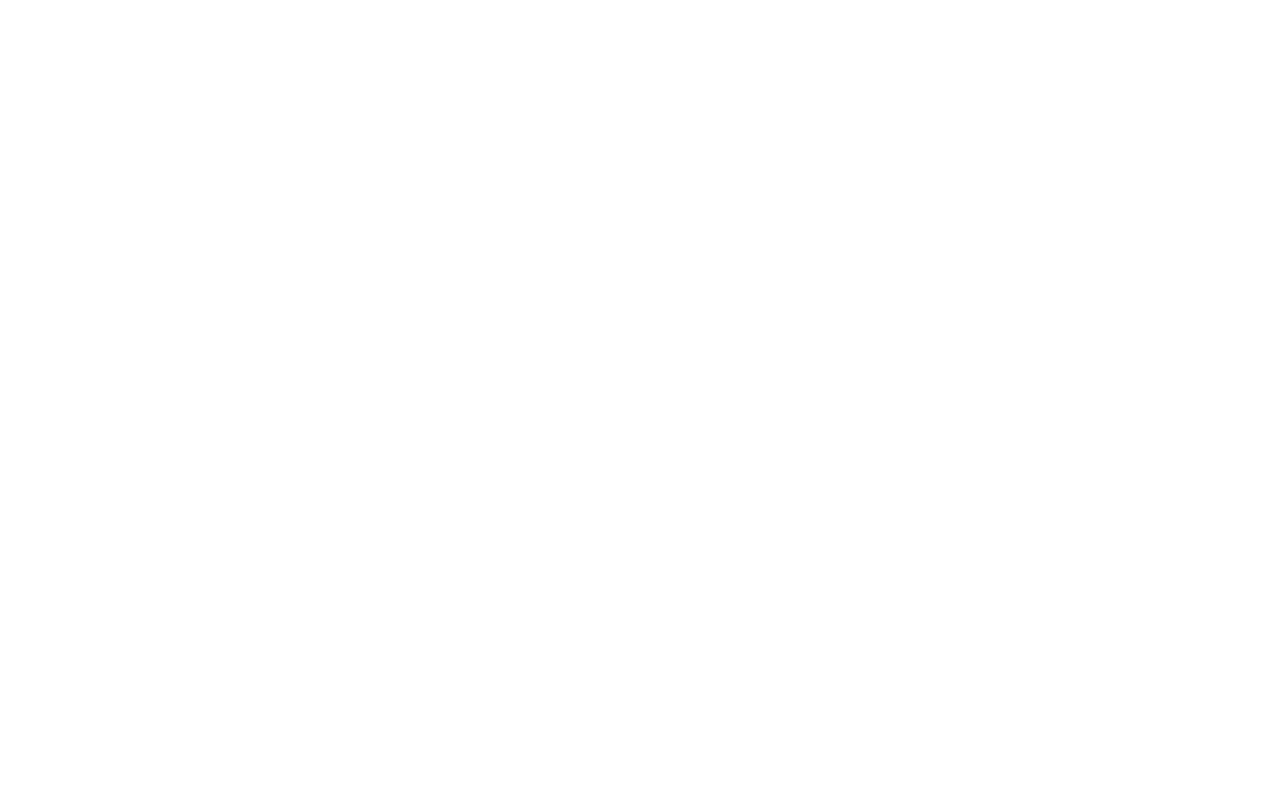
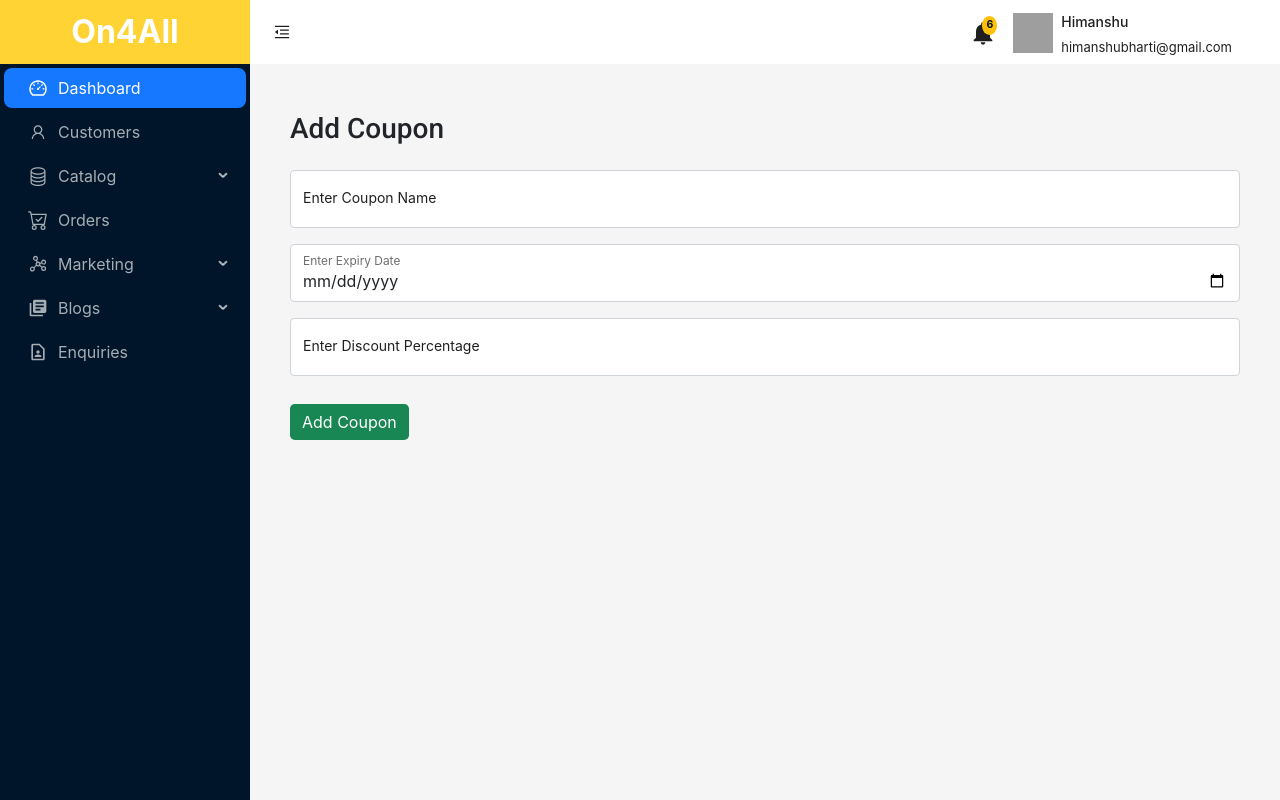
Before and after one commit to Himanshu-Bharti-Ji/On4All, a React (Vite) app in the folder admin app/: page /admin/add-coupon in a window 1280 px wide. Before the commit this address had no page. Built offline with nearby package versions, Linux system fonts and the light colour scheme; grey boxes are pictures that could not be loaded.

Commit message:
add coupon feature(add, list) in admin app

```diff
--- a/admin app/src/App.jsx
+++ b/admin app/src/App.jsx
@@ -21,6 +21,8 @@
 import AddCategory from './pages/AddCategory'
 import AddBrand from './pages/AddBrand'
 import AddProduct from './pages/AddProduct'
+import AddCoupon from './pages/AddCoupon'
+import CouponList from './pages/CouponList'
 
 function App() {
   const [count, setCount] = useState(0)
@@ -48,6 +50,8 @@
           <Route path='category' element={<AddCategory />} />
           <Route path='brand' element={<AddBrand />} />
           <Route path='product' element={<AddProduct />} />
+          <Route path='add-coupon' element={<AddCoupon />} />
+          <Route path='coupon-list' element={<CouponList />} />
         </Route>
       </Routes>
     </Router>
--- a/admin app/src/app/store.js
+++ b/admin app/src/app/store.js
@@ -9,6 +9,7 @@
 import blogCategoryReducer from "../features/blogCategory/blogCategorySlice"
 import enquiryReducer from "../features/enquiry/enquirySlice";
 import uploadReducer from "../features/upload/uploadSlice";
+import couponReducer from "../features/coupon/couponSlice";
 
 
 export const store = configureStore({
@@ -23,5 +24,6 @@
         blogCategory: blogCategoryReducer,
         enquiry: enquiryReducer,
         upload: uploadReducer,
+        coupon: couponReducer,
     },
 });
--- a/admin app/src/components/MainLayout.jsx
+++ b/admin app/src/components/MainLayout.jsx
@@ -19,6 +19,9 @@
 import { BiCategoryAlt, BiColorFill, BiBookAdd } from "react-icons/bi";
 import { MdLibraryBooks, MdOutlineContactPage, MdNotifications } from "react-icons/md";
 import { TbCategoryPlus } from "react-icons/tb";
+import { PiGraphDuotone } from "react-icons/pi";
+import { RiCoupon2Line } from "react-icons/ri";
+
 
 import { useNavigate } from 'react-router-dom';
 import { Outlet } from 'react-router-dom';
@@ -116,6 +119,23 @@
                             key: 'orders',
                             icon: <BsCartCheck className='fs-5' />,
                             label: 'Orders',
+                        },
+                        {
+                            key: 'marketing',
+                            icon: <PiGraphDuotone className='fs-5' />,
+                            label: 'Marketing',
+                            children: [
+                                {
+                                    key: 'add-coupon',
+                                    icon: <RiCoupon2Line className='fs-5' />,
+                                    label: 'Add Coupon',
+                                },
+                                {
+                                    key: 'coupon-list',
+                                    icon: <CiCircleList className='fs-5' />,
+                                    label: 'Coupon List',
+                                },
+                            ]
                         },
                         {
                             key: 'blogs',
--- /dev/null
+++ b/admin app/src/features/coupon/couponService.js
@@ -0,0 +1,24 @@
+import axios from 'axios';
+import { base_url } from '../../utils/base_url';
+import { config } from '../../utils/axiosConfig';
+
+
+
+const getCoupons = async () => {
+    const response = await axios.get(`${base_url}/coupon/all-coupons`, config)
+
+    return response.data;
+}
+
+const createCoupon = async (coupon) => {
+    const response = await axios.post(`${base_url}/coupon/`, coupon, config)
+
+    return response.data;
+}
+
+const couponService = {
+    getCoupons,
+    createCoupon,
+}
+
+export default couponService;
--- /dev/null
+++ b/admin app/src/features/coupon/couponSlice.js
@@ -0,0 +1,79 @@
+import { createSlice, createAsyncThunk, createAction } from '@reduxjs/toolkit';
+import couponService from './couponService';
+
+
+export const getCoupons = createAsyncThunk(
+    "coupon/get-coupons",
+    async (thunkAPI) => {
+        try {
+            return await couponService.getCoupons();
+        } catch (error) {
+            return thunkAPI.rejectWithValue(error);
+        }
+    }
+)
+
+export const resetState = createAction("Reset_all");
+
+export const createCoupon = createAsyncThunk(
+    "coupon/create-coupon",
+    async (couponData, thunkAPI) => {
+        try {
+            return await couponService.createCoupon(couponData);
+        } catch (error) {
+            const errorMessage = error.message || 'Failed to create coupon';
+            return thunkAPI.rejectWithValue(errorMessage);
+        }
+    }
+)
+
+const initialState = {
+    coupons: [],
+    isError: false,
+    isLoading: false,
+    isSuccess: false,
+    message: "",
+};
+
+export const couponSlice = createSlice({
+    name: "coupons",
+    initialState,
+    reducers: {},
+    extraReducers: (builder) => {
+        builder
+            .addCase(getCoupons.pending, (state) => {
+                state.isLoading = true;
+            })
+            .addCase(getCoupons.fulfilled, (state, action) => {
+                state.isLoading = false;
+                state.isError = false;
+                state.isSuccess = true;
+                state.coupons = action.payload;
+            })
+            .addCase(getCoupons.rejected, (state, action) => {
+                state.isLoading = false;
+                state.isError = true;
+                state.isSuccess = false;
+                state.message = action.error;
+            })
+            .addCase(createCoupon.pending, (state) => {
+                state.isLoading = true;
+            })
+            .addCase(createCoupon.fulfilled, (state, action) => {
+                state.isLoading = false;
+                state.isError = false;
+                state.isSuccess = true;
+                state.createdCoupon = action.payload;
+            })
+            .addCase(createCoupon.rejected, (state, action) => {
+                state.isLoading = false;
+                state.isError = true;
+                state.isSuccess = false;
+                state.message = action.payload;
+            })
+            .addCase(resetState, () => initialState);
+    }
+});
+
+
+export default couponSlice.reducer;
--- /dev/null
+++ b/admin app/src/pages/AddCoupon.jsx
@@ -0,0 +1,102 @@
+import React, { useEffect, useState } from 'react'
+import CustomInput from '../components/CustomInput'
+import { useDispatch, useSelector } from 'react-redux';
+import { toast } from 'react-toastify';
+import { useFormik } from 'formik';
+import * as Yup from 'yup';
+import { createCoupon, resetState } from '../features/coupon/couponSlice';
+
+let schema = Yup.object().shape({
+    name: Yup.string().required("Coupon Name is required"),
+    expiry: Yup.date().required("Expiry Date is required"),
+    discount: Yup.number().required("Discount Percentage is required"),
+})
+
+const AddCoupon = () => {
+
+    const dispatch = useDispatch();
+
+    const newCouponState = useSelector((state) => state.coupon)
+
+    useEffect(() => {
+        if (newCouponState) {
+            const { isSuccess, isError, isLoading, createdCoupon } = newCouponState;
+            if (isSuccess && createdCoupon) {
+                toast.success("Coupon Added Successfully!");
+            }
+
+            if (isError) {
+                console.log('Coupon creation error');
+                toast.error("Something went wrong!");
+            }
+        }
+    }, [newCouponState]);
+
+    const formik = useFormik({
+        initialValues: {
+            name: '',
+            expiry: '',
+            discount: '',
+        },
+        validationSchema: schema,
+        onSubmit: values => {
+            dispatch(createCoupon(values));
+            formik.resetForm();
+            setTimeout(() => {
+                dispatch(resetState());
+            }, 3000);
+        },
+    });
+
+    return (
+        <div>
+            <h3 className="mb-4 title">Add Coupon</h3>
+            <div>
+                <form action="" onSubmit={formik.handleSubmit}>
+                    <div>
+                        <CustomInput type="text"
+                            label="Enter Coupon Name"
+                            name="name"
+                            onCh={formik.handleChange("name")}
+                            onBl={formik.handleBlur("name")}
+                            val={formik.values.name}
+                            id="couponName"
+                        />
+                        <div className="error">
+                            {formik.touched.name && formik.errors.name}
+                        </div>
+                    </div>
+                    <div>
+                        <CustomInput type="date"
+                            label="Enter Expiry Date"
+                            name="expiry"
+                            onCh={formik.handleChange("expiry")}
+                            onBl={formik.handleBlur("expiry")}
+                            val={formik.values.expiry}
+                            id="expiryDate"
+                        />
+                        <div className="error">
+                            {formik.touched.expiry && formik.errors.expiry}
+                        </div>
+                    </div>
+                    <div>
+                        <CustomInput type="number"
+                            label="Enter Discount Percentage"
+                            name="discount"
+                            onCh={formik.handleChange("discount")}
+                            onBl={formik.handleBlur("discount")}
+                            val={formik.values.discount}
+                            id="discount"
+                        />
+                        <div className="error">
+                            {formik.touched.discount && formik.errors.discount}
+                        </div>
+                    </div>
+                    <button className='btn btn-success border-0 rounded-3 my-3' type="submit">Add Coupon</button>
+                </form>
+            </div>
+        </div>
+    )
+}
+
+export default AddCoupon
--- /dev/null
+++ b/admin app/src/pages/CouponList.jsx
@@ -0,0 +1,77 @@
+import React, { useEffect } from 'react'
+import { Table } from 'antd';
+import { useDispatch, useSelector } from 'react-redux';
+import { getBrands } from '../features/brand/brandSlice';
+import { TbEdit } from "react-icons/tb";
+import { MdDeleteForever } from "react-icons/md";
+import { Link } from 'react-router-dom';
+import { getCoupons } from '../features/coupon/couponSlice';
+
+const columns = [
+    {
+        title: 'SNo.',
+        dataIndex: 'key',
+    },
+    {
+        title: 'Name',
+        dataIndex: 'name',
+        sorter: (a, b) => a.name.length - b.name.length,
+    },
+    {
+        title: 'Discount',
+        dataIndex: 'discount',
+        sorter: (a, b) => a.discount - b.discount,
+    },
+    {
+        title: 'Expiry Date',
+        dataIndex: 'expiryDate',
+        sorter: (a, b) => a.expiryDate.length - b.expiryDate.length,
+    },
+    {
+        title: 'Action',
+        dataIndex: 'action',
+    },
+];
+
+
+const CouponList = () => {
+    const dispatch = useDispatch();
+
+    useEffect(() => {
+        dispatch(getCoupons());
+    }, [])
+
+    const couponState = useSelector((state) => state.coupon.coupons.data);
+
+    const data1 = [];
+    if (couponState && Array.isArray(couponState)) {
+        for (let i = 0; i < couponState.length; i++) {
+            data1.push({
+                key: i + 1,
+                name: `${couponState[i].name}`,
+                discount: `${couponState[i].discount}`,
+                expiryDate: new Date(couponState[i].expiry).toLocaleDateString(),
+                action:
+                    <>
+                        <Link to="/" className='fs-4 text-success '>
+                            <TbEdit />
+                        </Link>
+                        <Link to="/" className=' ms-3 fs-4 text-danger '>
+                            <MdDeleteForever />
+                        </Link>
+                    </>
+            });
+        }
+    }
+
+    return (
+        <div>
+            <h3 className='mb-4 title'>Coupons</h3>
+            <div>
+                <Table columns={columns} dataSource={data1} />
+            </div>
+        </div>
+    )
+}
+
+export default CouponList
```
